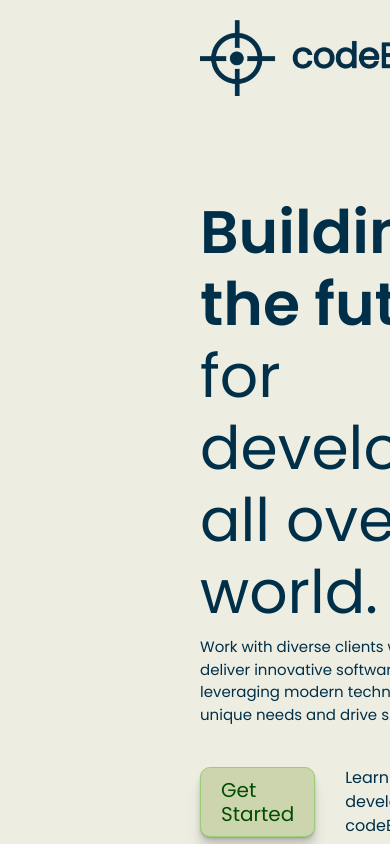
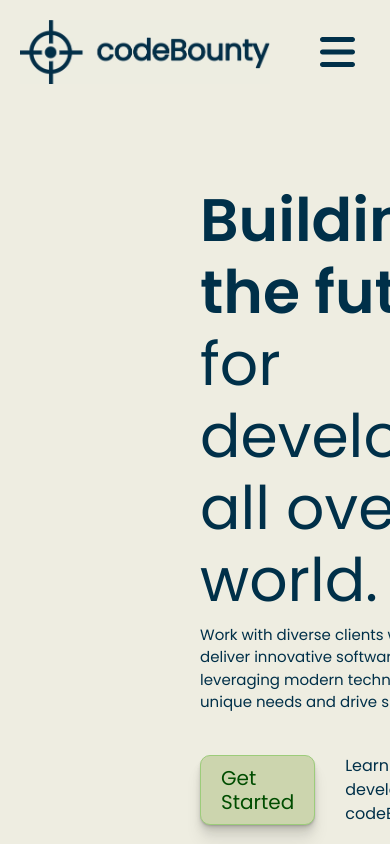
Before and after one commit to bryceberczik/codeBounty, a React (Vite) app in the folder client/: page / in a window 390 px wide. Shown: the top 844 px of the page. Built offline with nearby package versions, Linux system fonts and the light colour scheme; a web font is replaced by a local one.

Commit message:
started mobile responsiveness

```diff
--- a/client/src/components/Header.tsx
+++ b/client/src/components/Header.tsx
@@ -3,8 +3,8 @@ import { type MouseEvent } from "react";
 import { Link, useLocation } from "react-router-dom";
 import auth from "../utils/auth";
 import { FontAwesomeIcon } from "@fortawesome/react-fontawesome";
-import { faUser } from "@fortawesome/free-solid-svg-icons";
-import { useState } from "react";
+import { faUser, faBars } from "@fortawesome/free-solid-svg-icons";
+import { useState, useEffect } from "react";
 import Offcanvas from "react-bootstrap/Offcanvas";
 import BrandLogo from "../images/brandlogo_app.jpg";
 
@@ -16,16 +16,48 @@ const Header = () => {
   const currentPage = useLocation().pathname;
 
   const [show, setShow] = useState(false);
+  const [isSmallScreen, setIsSmallScreen] = useState(window.innerWidth < 401);
 
-  const handleClose = () => setShow(false);
-  const handleShow = () => setShow(true);
+  const handleClose = () => {
+    setShow(false);
+  }
+  const handleShow = () => {
+    setShow(true)
+  };
+
+  useEffect(() => {
+    const handleResize = () => {
+      setIsSmallScreen(window.innerWidth < 401);
+    };
+
+    window.addEventListener("resize", handleResize);
+
+    // Cleanup event listener on component unmount
+    return () => {
+      window.removeEventListener("resize", handleResize);
+    };
+  }, []);
 
   return (
     <div>
+      {isSmallScreen ? (
+        <div>
+          <header>
+            <Link to="/">
+              <img src={BrandLogo} alt="brandlogo" width="300" />
+            </Link>
+            <FontAwesomeIcon
+              onClick={handleShow}
+              className="hamburger-menu"
+              icon={faBars}
+            />
+          </header>
+        </div>
+      ) : (
         <header>
           <div className="header-left">
             <Link to="/">
-          <img src={BrandLogo} alt="brandlogo" width="300"/>
+              <img src={BrandLogo} alt="brandlogo" width="300" />
             </Link>
           </div>
 
@@ -41,7 +73,9 @@ const Header = () => {
             <div className="category-item">
               <Link to="/explore" className="no-underline">
                 <h1
-                className={currentPage === "/explore" ? "activeNav" : "restNav"}
+                  className={
+                    currentPage === "/explore" ? "activeNav" : "restNav"
+                  }
                 >
                   Explore
                 </h1>
@@ -103,6 +137,7 @@ const Header = () => {
             )}
           </div>
         </header>
+      )}
 
       {auth.loggedIn() ? (
         <Offcanvas show={show} onHide={handleClose} placement="end">
@@ -142,6 +177,66 @@ const Header = () => {
       ) : (
         <></>
       )}
+
+      {auth.loggedIn() ? (
+        <Offcanvas show={show} onHide={handleClose} placement="end">
+          <Offcanvas.Header closeButton>
+            <Offcanvas.Title>
+              Hey, {auth.getProfile().data.username}
+            </Offcanvas.Title>
+          </Offcanvas.Header>
+
+          <Offcanvas.Body>
+            <Link
+              to="/"
+              className="offcanvas-opt"
+              onClick={() => (window.location.href = "/")}
+            >
+              Home
+            </Link>
+            <Link
+              to="/explore"
+              className="offcanvas-opt"
+              onClick={() => (window.location.href = "/explore")}
+            >
+              Explore
+            </Link>
+            <Link
+              to="/find-work"
+              className="offcanvas-opt"
+              onClick={() => (window.location.href = "/find-work")}
+            >
+              Find work
+            </Link>
+            <Link
+              to="/post-listing"
+              className="offcanvas-opt"
+              onClick={() => (window.location.href = "/post-listing")}
+            >
+              Post a job
+            </Link>
+            <Link
+              to="/me"
+              className="offcanvas-opt"
+              onClick={() => (window.location.href = "/me")}
+            >
+              My Profile
+            </Link>
+            <Link
+              to="/settings"
+              className="offcanvas-opt"
+              onClick={() => (window.location.href = "/settings")}
+            >
+              Settings
+            </Link>
+            <div className="logout-btn" onClick={logout}>
+              <h1>Log out</h1>
+            </div>
+          </Offcanvas.Body>
+        </Offcanvas>
+      ) : (
+        <></>
+      )}
     </div>
   );
 };
--- a/client/src/css/header.css
+++ b/client/src/css/header.css
@@ -151,7 +151,7 @@ color: #4a5a6a;
   color: #003049;
   font-family: "Poppins", sans-serif;
   font-size: 30px;
-  margin: 10px 0;
+  margin: 20px 0;
   transition: 0.3s ease;
 }
 
@@ -170,7 +170,7 @@ color: #4a5a6a;
 
   text-decoration: none;
   color: #003049;
-  margin: 10px 0;
+  margin: 20px 0;
   transition: 0.3s ease;
 }
 
@@ -186,3 +186,26 @@ color: #4a5a6a;
   font-size: 30px;
   font-weight: 400;
 }
+
+.no-scroll {
+  overflow-x:scroll;
+}
+
+@media (max-width: 400px) {
+
+  header {
+    margin-left: 20px;
+  }
+
+  header img {
+
+    width: 250px
+  }
+
+  .hamburger-menu {
+
+    color: #003049;
+    font-size: 40px;
+    margin-left: 50px
+  }
+}
```
Lines whose indentation alone changed are shown as unchanged.
